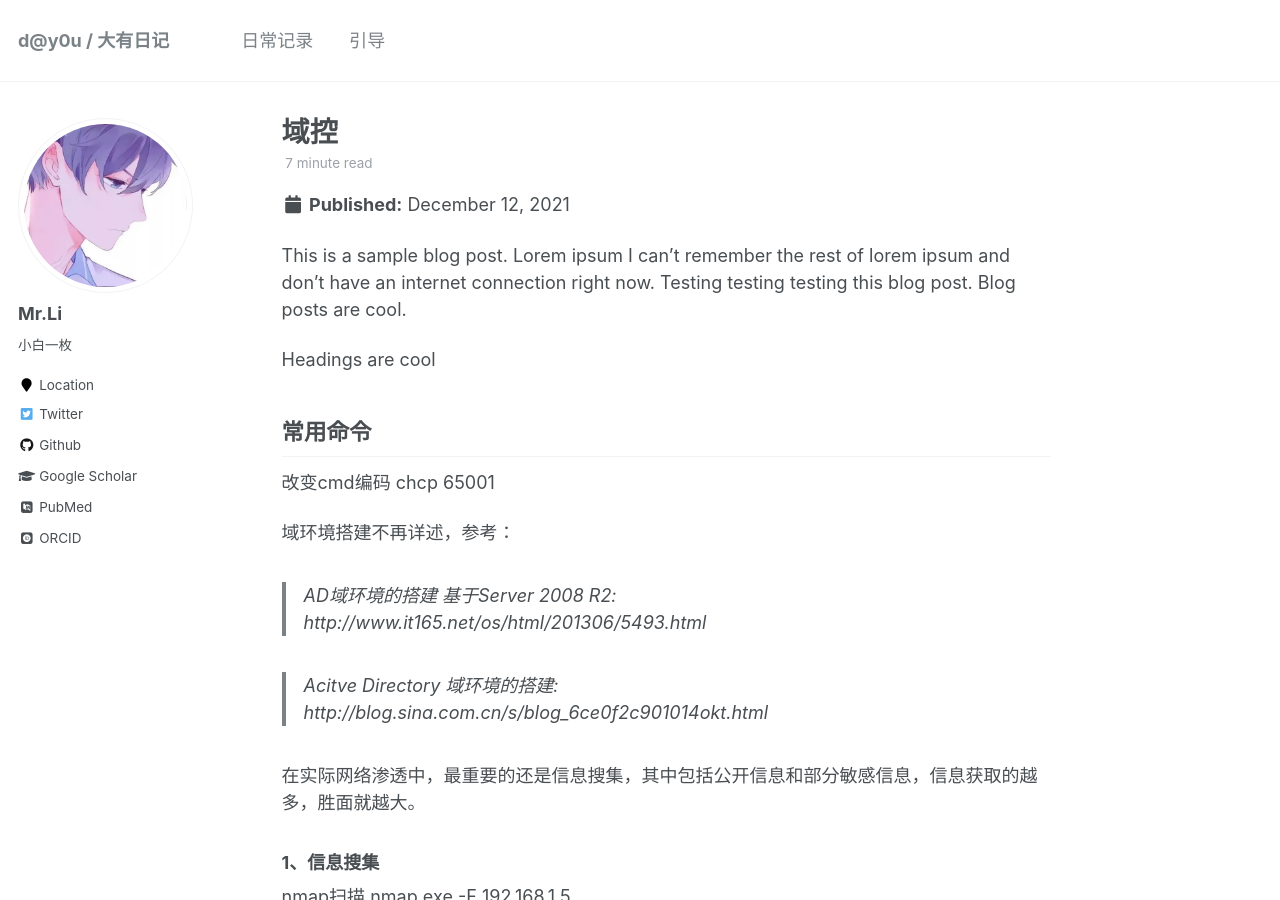
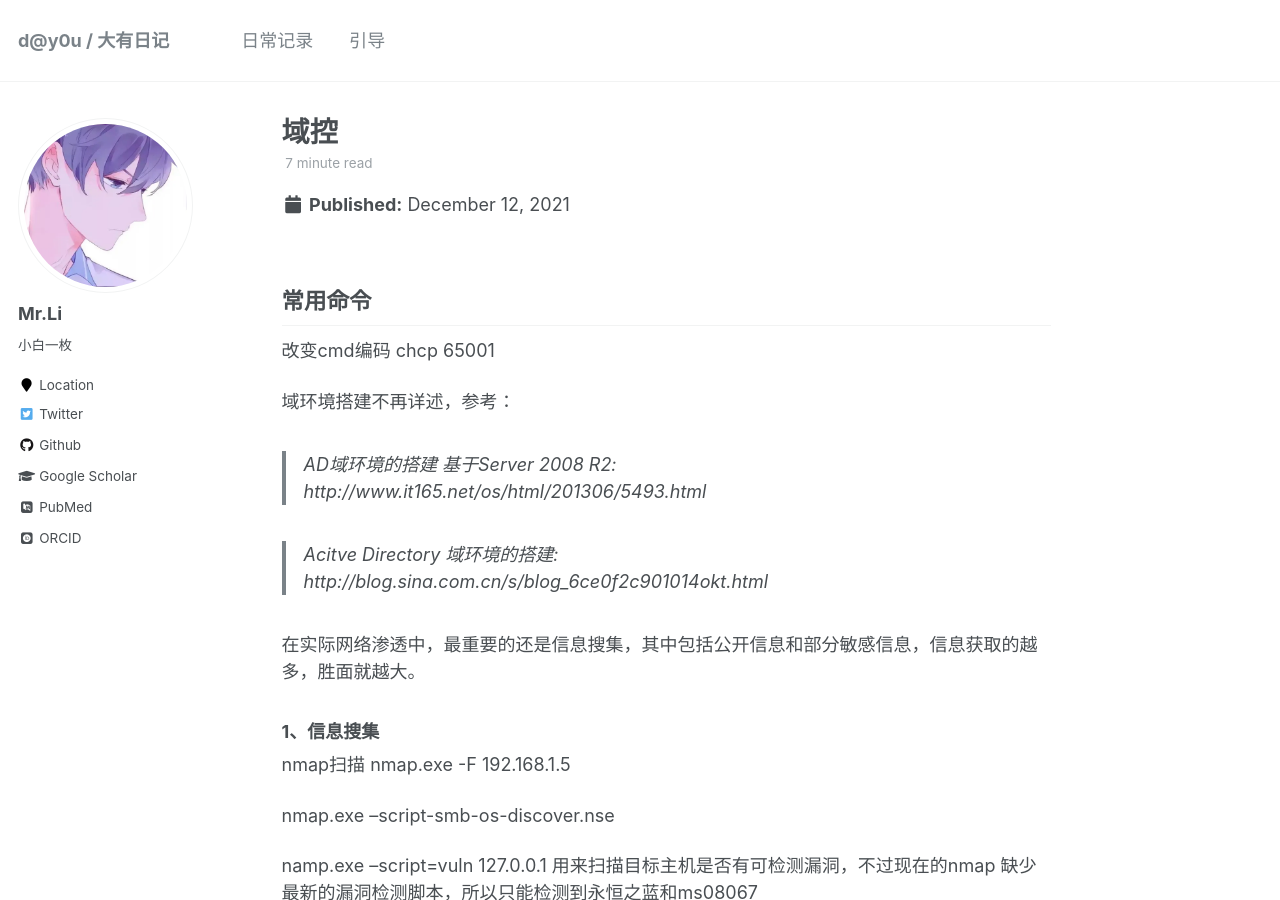
Before and after one commit to day0u/day0u.github.io, a Jekyll site: the page built from _posts/2021-12-12-blog-post-2.md, in a window 1280 px wide and 900 px high. Built offline with Jekyll 4.4.1, drawn with Linux system fonts in a browser that asks for light colours; some web fonts are replaced.

Commit message:
delete some unuseful words

```diff
--- a/_posts/2021-12-12-blog-post-2.md
+++ b/_posts/2021-12-12-blog-post-2.md
@@ -8,9 +8,6 @@ tags:
   - 白银票据
 ---
 
-This is a sample blog post. Lorem ipsum I can't remember the rest of lorem ipsum and don't have an internet connection right now. Testing testing testing this blog post. Blog posts are cool.
-
-Headings are cool
 ## 常用命令
 改变cmd编码
 chcp 65001
```
